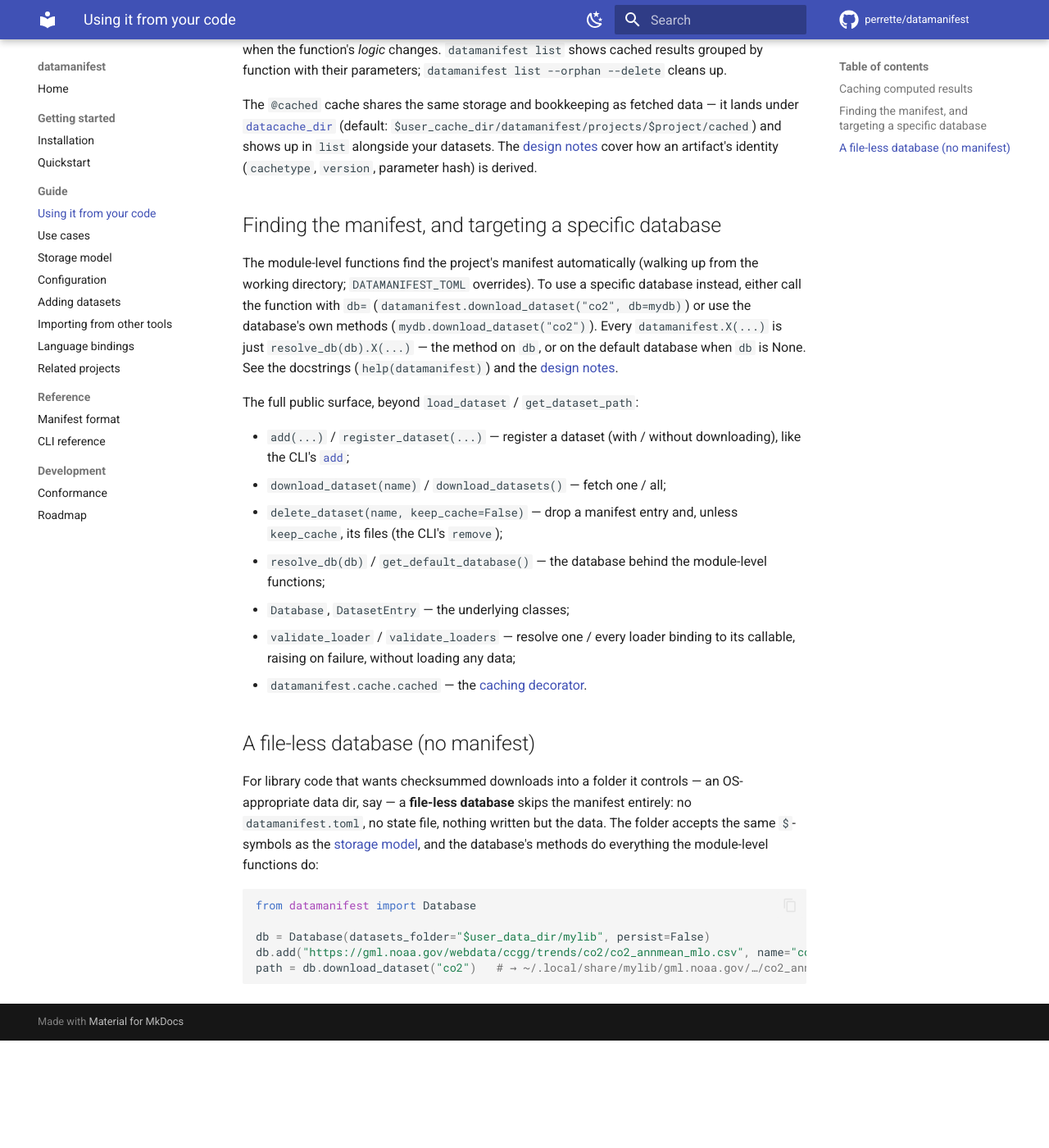
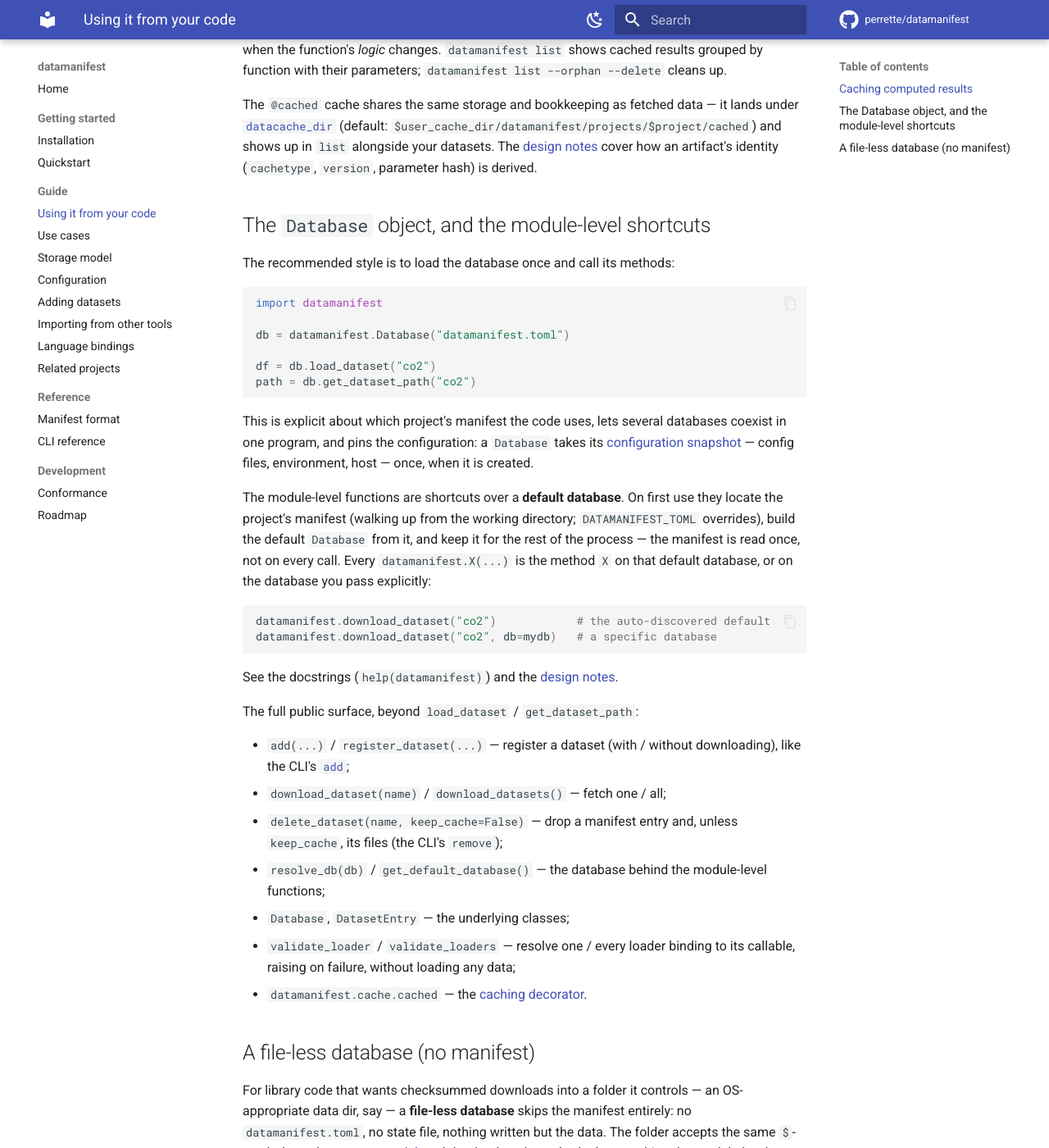
Before and after one commit to perrette/datamanifest, an MkDocs documentation site: the page built from docs/api.md, in a window 1280 px wide and 1400 px high, scrolled down 819 px. Shown: the whole window at 82% size. Built offline with MkDocs 1.6.1 and Material for MkDocs 9.7.7, drawn with Linux system fonts in a browser that asks for light colours; comment, search, counter and statistics services are not loaded; before the commit the page ends 2088 px from its top, so only the background shows below that.

Commit message:
docs: rework the database-targeting section of the API page
Lead with the recommended style (load the Database once, call its
methods) in its own code block, with the reasons stated: explicit
project, several databases can coexist, and the configuration snapshot
is taken at a moment the caller controls. The module-level functions
are then described for what they are: shortcuts over a default database
that is built on first use and kept for the process - the manifest is
read once, not per call.

````diff
--- a/docs/api.md
+++ b/docs/api.md
@@ -46,15 +46,37 @@ lands under [`datacache_dir`](storage.md) (default:
 alongside your datasets. The [design notes](https://github.com/perrette/datamanifest/blob/main/design/design-notes.md) cover how an
 artifact's identity (`cachetype`, `version`, parameter hash) is derived.
 
-## Finding the manifest, and targeting a specific database
+## The `Database` object, and the module-level shortcuts
 
-The module-level functions find the project's manifest automatically (walking
-up from the working directory; `DATAMANIFEST_TOML` overrides). To use a specific
-database instead, either call the function with `db=`
-(`datamanifest.download_dataset("co2", db=mydb)`) or use the database's own
-methods (`mydb.download_dataset("co2")`). Every `datamanifest.X(...)` is just
-`resolve_db(db).X(...)` — the method on `db`, or on the default database when
-`db` is None. See the docstrings (`help(datamanifest)`) and the
+The recommended style is to load the database once and call its methods:
+
+```python
+import datamanifest
+
+db = datamanifest.Database("datamanifest.toml")
+
+df = db.load_dataset("co2")
+path = db.get_dataset_path("co2")
+```
+
+This is explicit about which project's manifest the code uses, lets several
+databases coexist in one program, and pins the configuration: a `Database`
+takes its [configuration snapshot](configuration.md) — config files,
+environment, host — once, when it is created.
+
+The module-level functions are shortcuts over a **default database**. On first
+use they locate the project's manifest (walking up from the working directory;
+`DATAMANIFEST_TOML` overrides), build the default `Database` from it, and keep
+it for the rest of the process — the manifest is read once, not on every call.
+Every `datamanifest.X(...)` is the method `X` on that default database, or on
+the database you pass explicitly:
+
+```python
+datamanifest.download_dataset("co2")            # the auto-discovered default
+datamanifest.download_dataset("co2", db=mydb)   # a specific database
+```
+
+See the docstrings (`help(datamanifest)`) and the
 [design notes](https://github.com/perrette/datamanifest/blob/main/design/design-notes.md).
 
 The full public surface, beyond `load_dataset` / `get_dataset_path`:
````
